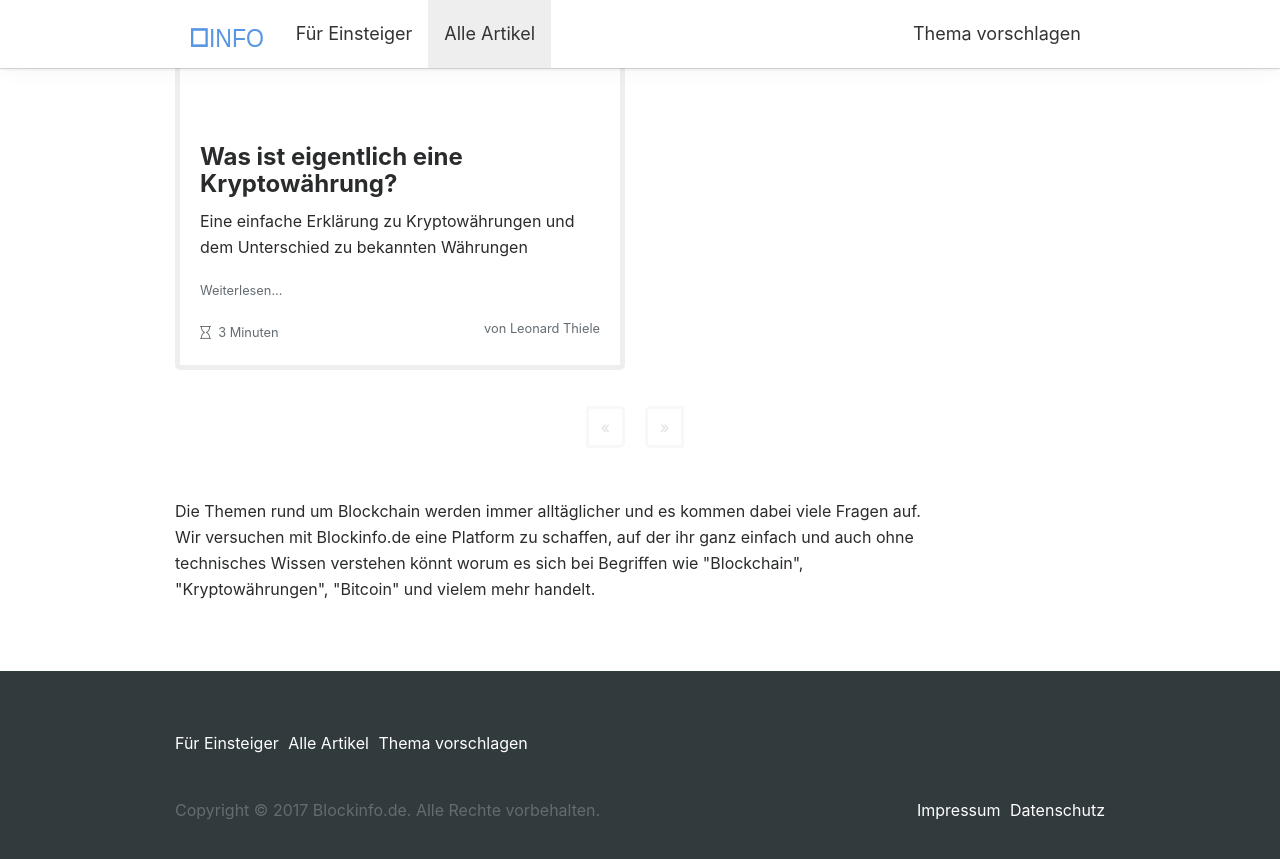
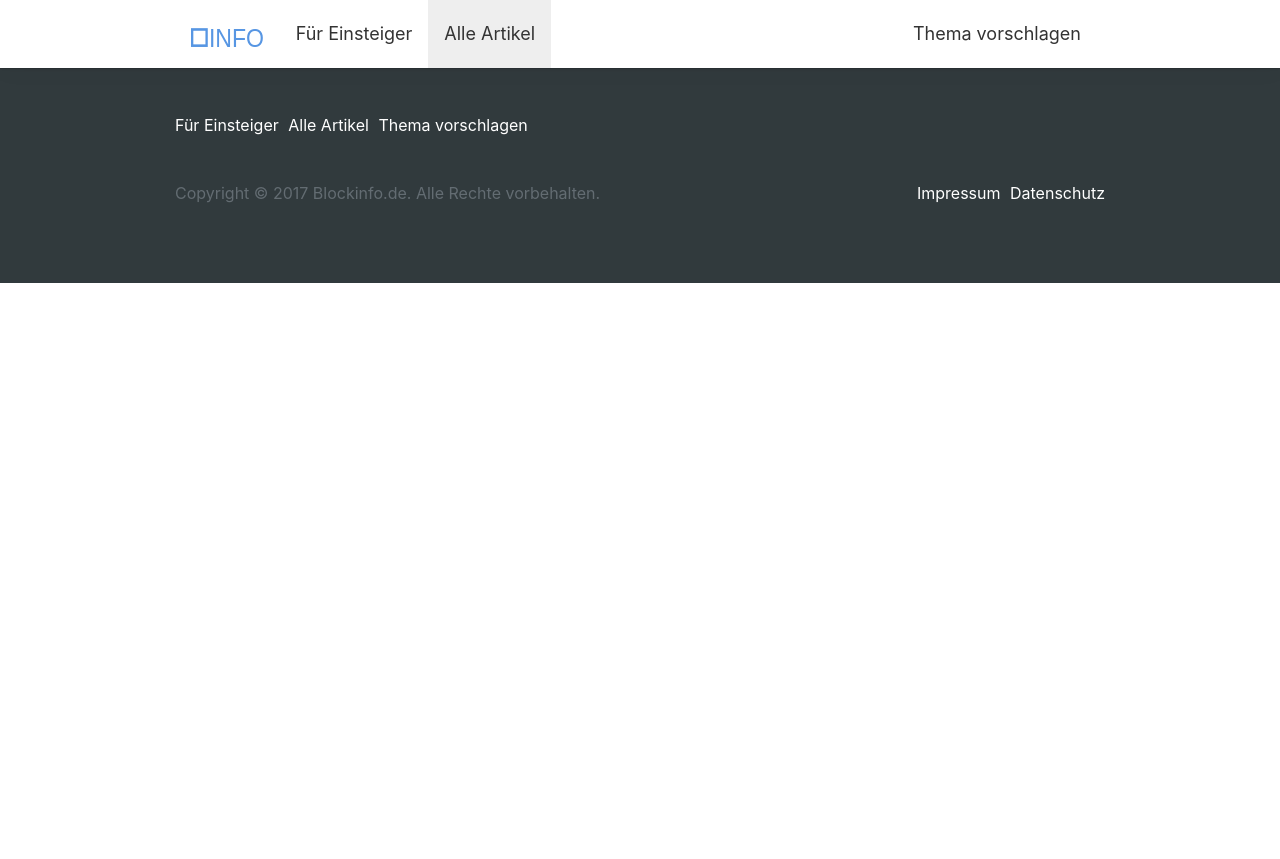
Before and after one commit to jossamarm/blockinfo.de, a Jekyll site: the page built from artikel.html, in a window 1280 px wide and 900 px high, scrolled down 888 px. Shown: the top 859 px of the window. Built offline with Jekyll 4.4.1, drawn with Linux system fonts in a browser that asks for light colours; nearby versions of some CDN libraries; the list of posts is cut into pages by our own code; comment, search, counter and statistics services are not loaded; after the commit the page ends 1171 px from its top, so only the background shows below that.

Commit message:
remove pagination-plugin (not supported by github pages)

```diff
--- a/artikel.html
+++ b/artikel.html
@@ -16,55 +16,13 @@
 <div class="container">
 <div class="row">
   <div class="col-md-12">
-    {% for post in paginator.posts %}
-      {% cycle 'add row' : '<div class="row">', nil %}
+    <div class="row">
+    {% for post in site.posts %}
       <div class="col-md-6">
       {% include _article.html %}
       </div>
-      {% cycle 'end row' : nil, '</div><br>' %}
     {% endfor %}
-
-    <nav aria-label="Paginierung">
-      <ul class="pagination justify-content-center">
-        {% if paginator.previous_page %}
-          <li class="page-item">
-            <a class="page-link" href="{{ paginator.previous_page_path }}" aria-label="Zurück">
-              <span aria-hidden="true">&laquo;</span>
-              <span class="sr-only">Zurück</span>
-            </a>
-          </li>
-          {% else %}
-          <li class="page-item disabled">
-            <a class="page-link" href="{{ paginator.previous_page_path }}" aria-label="Zurück">
-              <span aria-hidden="true">&laquo;</span>
-              <span class="sr-only">Zurück</span>
-            </a>
-          </li>
-        {% endif %}
-        {% if paginator.page_trail %}
-          {% for trail in paginator.page_trail %}
-            <li class="page-item {% if page.url == trail.path %}disabled{% endif %}">
-              <a class="page-link" href="{{ trail.path | prepend: site.baseurl | replace: '/index.html', '/' }}" title="{{trail.title}}">{{ trail.num }}</a>
-            </li>
-          {% endfor %}
-        {% endif %}
-        {% if paginator.next_page %}
-          <li class="page-item">
-            <a class="page-link" href="{{ paginator.next_page_path }}" aria-label="Weiter">
-              <span aria-hidden="true">&raquo;</span>
-              <span class="sr-only">Weiter</span>
-            </a>
-          </li>
-          {% else %}
-          <li class="page-item disabled">
-            <a class="page-link" href="{{ paginator.next_page_path }}" aria-label="Weiter">
-              <span aria-hidden="true">&raquo;</span>
-              <span class="sr-only">Weiter</span>
-            </a>
-          </li>
-        {% endif %}
-      </ul>
-    </nav>
+    </div><br>
   </div>
 </div>
 
```
